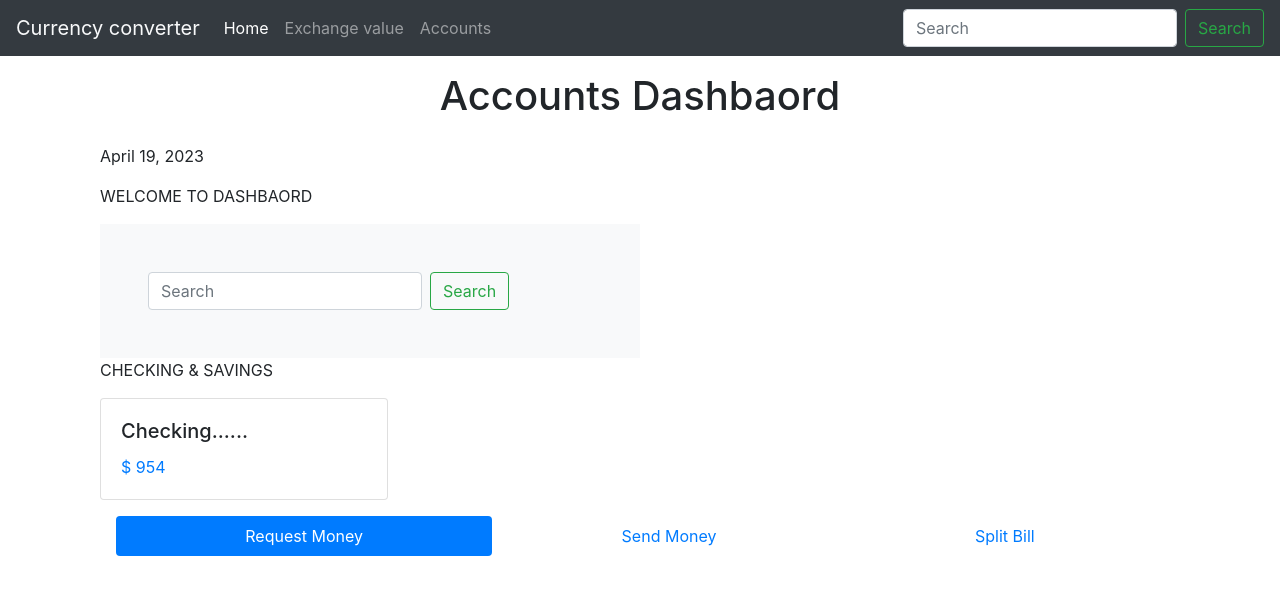
After one commit to saravanamuthu1/Mobile-Banking-App, a Django app: page /stocks/ in a window 1280 px wide. The commit adds this page. Shown: the top 595 px of the page. Run offline with Django 4.2, Linux system fonts and the light colour scheme; data comes from the database, SQL or seed files in the repository; both versions use the stored data as it was after the commit.

```diff
--- a/mysite/polls/admin.py
+++ b/mysite/polls/admin.py
@@ -1,5 +1,6 @@
 from django.contrib import admin
 
-from .models import apidata
+from .models import apidata,money
 admin.site.register(apidata)
+admin.site.register(money)
 # Register your models here.
--- a/mysite/polls/models.py
+++ b/mysite/polls/models.py
@@ -5,3 +5,6 @@ from django.db import models
 class apidata(models.Model):
     code=models.CharField(max_length=5,null=True,unique=True)
     value=models.FloatField(max_length=20,unique=True)
+
+class money(models.Model):
+    balance=models.IntegerField(max_length=100)
--- /dev/null
+++ b/mysite/polls/templates/polls/Pay.html
@@ -0,0 +1,34 @@
+{% include 'polls/navbar.html' %}
+<div class="container">
+<div class="container-fluid text-center p-3">
+    <h1>Accounts Dashbaord</h1>
+</div>
+<div class="container">
+    <p>{{date}}</p>
+    <p class="text-uppercase">Welcome To Dashbaord</p>
+</div>
+<div class="container">
+<nav class="navbar navbar-light bg-light p-5 w-50">
+    <form class="form-inline">
+      <input class="form-control mr-sm-2" type="search" placeholder="Search" aria-label="Search">
+      <button class="btn btn-outline-success my-2 my-sm-0" type="submit">Search</button>
+    </form>
+  </nav>
+</div>
+<div class="container">
+    <p class="text-uppercase">Checking & Savings</p>
+    <div class="card" style="width: 18rem;">
+        <div class="card-body">
+          <h5 class="card-title">Checking......</h5>
+          <a href="#" class="card-link">$ {{balance_amount.balance}}</a>
+        </div>
+      </div>
+      <div class="container p-3">
+      <nav class="nav nav-pills nav-fill">
+        <a class="nav-item nav-link active" href="{% url 'request_view' %}">Request Money</a>
+        <a class="nav-item nav-link" href="#">Send Money</a>
+        <a class="nav-item nav-link" href="#">Split Bill</a>
+      </nav>
+      </div>
+</div>
+</div>
--- a/mysite/polls/templates/polls/navbar.html
+++ b/mysite/polls/templates/polls/navbar.html
@@ -20,10 +20,10 @@
           <a class="nav-link" href="/">Home <span class="sr-only">(current)</span></a>
         </li>
         <li class="nav-item">
-          <a class="nav-link" href="exchange/">Exchange value</a>
+          <a class="nav-link" href="{% url 'exchange_view' %}">Exchange value</a>
         </li>
         <li class="nav-item">
-          <a class="nav-link" href="/">Go to Home</a>
+          <a class="nav-link" href="{% url 'stock_view' %}">Accounts</a>
         </li>
       </ul>
       <form class="form-inline my-2 my-lg-0">
--- a/mysite/polls/urls.py
+++ b/mysite/polls/urls.py
@@ -2,7 +2,8 @@ from django.urls import path
 from . import views
 
 urlpatterns =[
-    #path("", views.formview, name="index"),
     path("", views.search_view, name='search_view'),
-    path("exchange/",views.exchange_view,name='exchange_view')
+    path("exchange/",views.exchange_view,name='exchange_view'),
+    path("stocks/",views.stock_view,name="stock_view"),
+    path("request/",views.request_view,name="request_view"),
 ]
--- a/mysite/polls/views.py
+++ b/mysite/polls/views.py
@@ -4,7 +4,11 @@ from .forms import NameForm
 import requests
 import json
 import time
-from .models import apidata
+from .models import apidata,money
+from datetime import date
+from django.core.mail import send_mail,BadHeaderError
+from django.conf import settings
+from django.contrib import messages
 # Create your views here.
 
 
@@ -37,3 +41,31 @@ def exchange_view(request):
         'currency_to':currency_to
     }
     return render(request,'polls/base.html', context)
+def stock_view(request):
+    today=date.today()
+    balance_amount=money.objects.all()
+    print(balance_amount)
+    context={
+        'date':today,
+        'balance_amount':balance_amount[0],
+    }
+    print(balance_amount[0])
+    return render(request,'polls/Pay.html',context)
+def request_view(request):
+    email=''
+    message=""
+    title="request money"
+    if request.method == 'POST':
+        email=request.POST.get("email")
+        message=request.POST.get("message")
+        try:
+            send_mail(
+                title,
+                message,
+                settings.EMAIL_HOST_USER,
+                [email]
+            )
+            return HttpResponseRedirect("/stocks/")
+        except BadHeaderError:
+            return HttpResponse('Invalid header found.')
+    return render(request,'polls/requestmoney.html')
```
Also changed, not shown: mysite/mysite/settings.py (+7 -0 lines), mysite/polls/templates/polls/requestmoney.html (added, +31 -0 lines), mysite/db.sqlite3, mysite/polls/migrations/0005_money.py (added).
